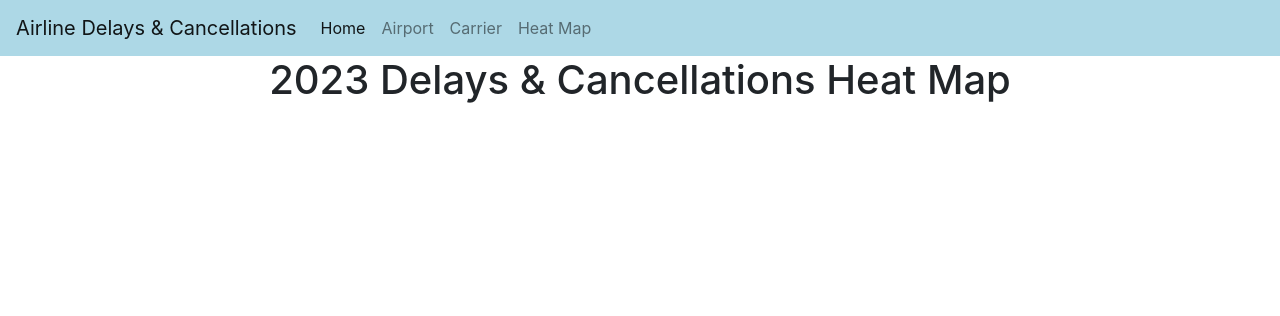
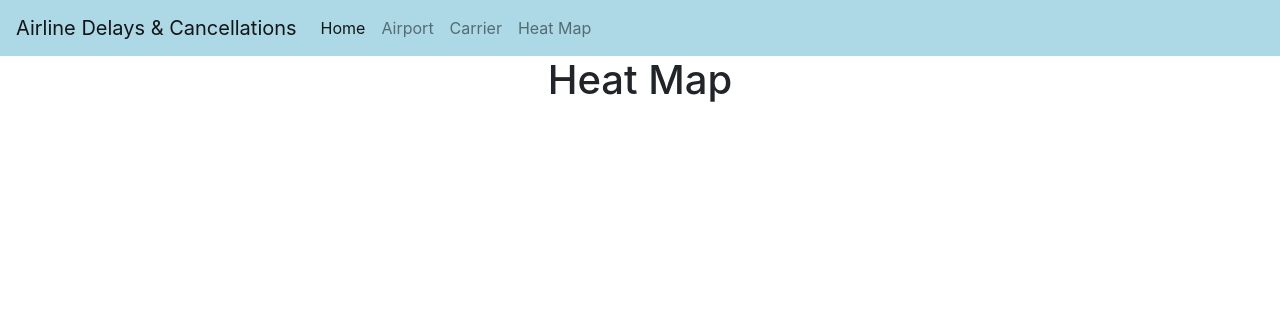
Before and after one commit to Hi-Im-Mo/project3, a Flask app: template templates/heatmap.html in a window 1280 px wide. Shown: the top 316 px of the page. Run offline with Flask 3, Linux system fonts and the light colour scheme; the template is opened without the code that fills it, so the values that code supplies are empty.

Commit message:
Mass dashboard update

```diff
--- a/templates/heatmap.html
+++ b/templates/heatmap.html
@@ -3,7 +3,7 @@
 {% block title %}Airport{% endblock %}
 
 {% block content%}
-<h1 align="center">2023 Delays & Cancellations Heat Map</h1>
+<h1 align="center"> Heat Map </h1>
 
 <div class="iframe" style="width: 800px; margin: 0 auto;">
     {{ iframe|safe }}
```
Also changed, not shown: 1 other file.
